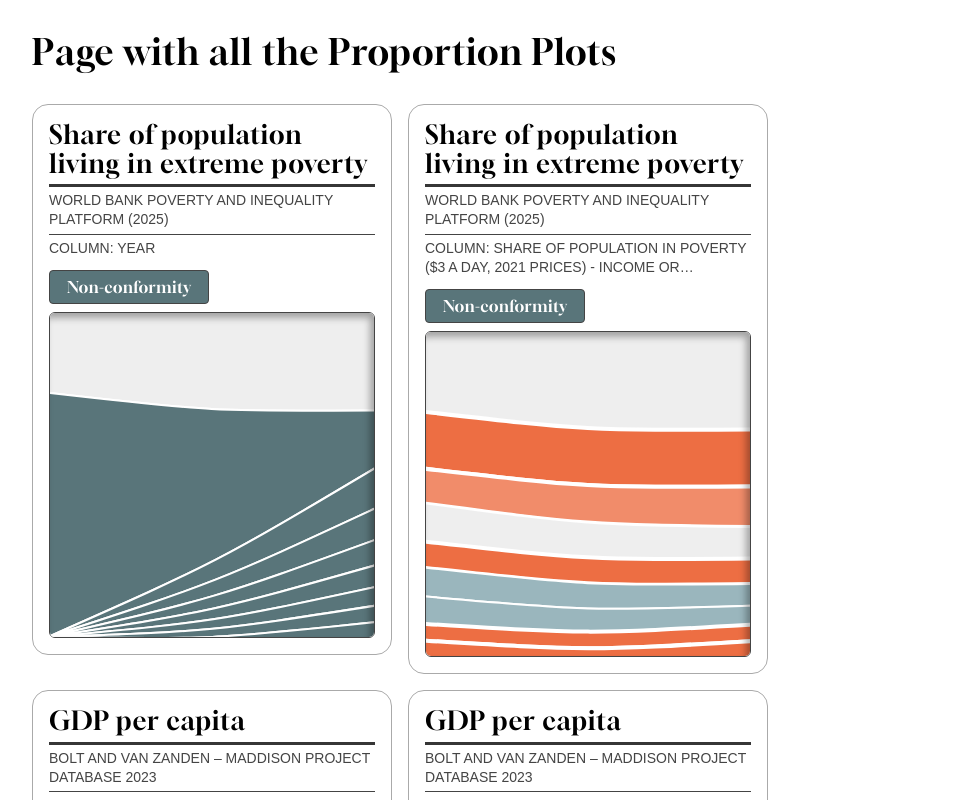
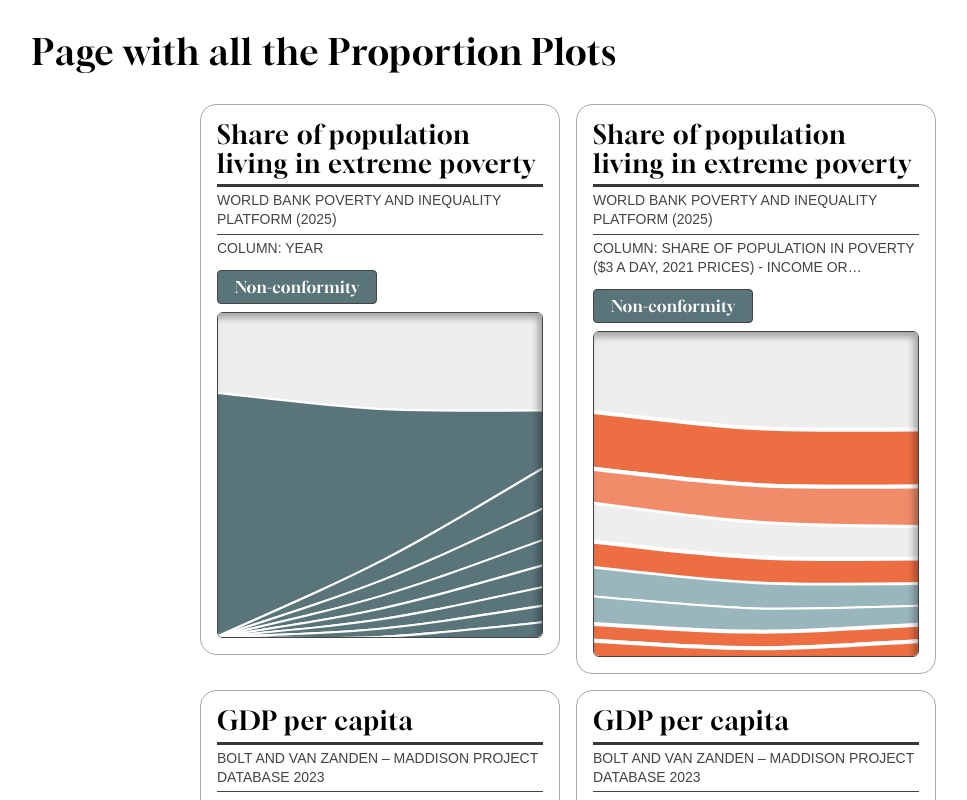
Before and after one commit to schubert-da/benfords-law-explainer, a SvelteKit app: page /proportion-plots in a window 1280 px wide. Shown: the top 800 px of the page, without its empty margins (72-1039 px from the left). Built offline with nearby package versions, Linux system fonts and the light colour scheme; a web font is replaced by a local one.

Commit message:
minor css fixes

```diff
--- a/src/routes/proportion-plots/+page.svelte
+++ b/src/routes/proportion-plots/+page.svelte
@@ -8,7 +8,7 @@
 <section class="components-grid !max-w-[90vw]">
 	<h1 class="text-4xl">Page with all the Proportion Plots</h1>
 
-	<div class="plot-grid flex flex-row flex-wrap gap-4">
+	<div class="plot-grid flex flex-row flex-wrap justify-center gap-4">
 		{#each columnData.slice() as column}
 			<div class="proportion-plot-container">
 				<ChartContainer data={column}></ChartContainer>
```
